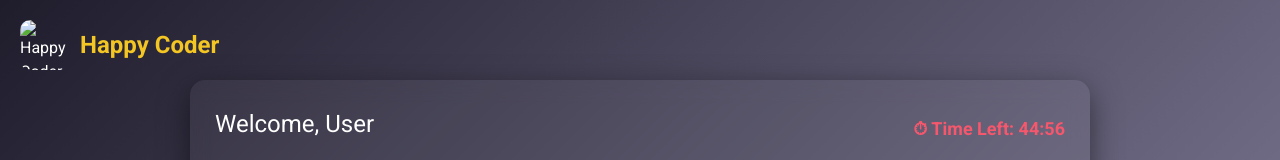
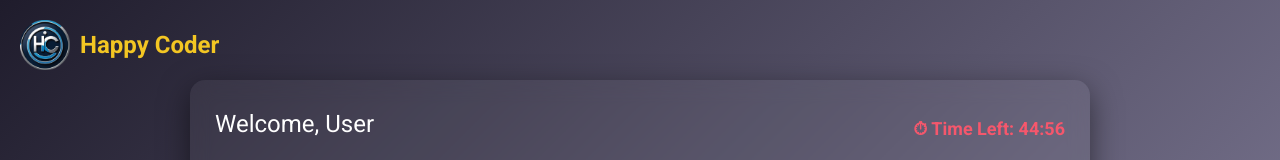
Before and after one commit to jayantsagar2005/Online-Quiz, a plain HTML site: page quiz.html in a window 1280 px wide. Shown: the top 160 px of the page. Drawn offline with nearby package versions, Linux system fonts and the light colour scheme; the site is published under a folder, as on GitHub Pages, so addresses that start at the root find nothing.

Commit message:
Update quiz.html

```diff
--- a/quiz.html
+++ b/quiz.html
@@ -114,7 +114,7 @@
 <body>
 
 <div class="header-logo">
-    <img src="/happy-coder-logo.png" alt="Happy Coder Logo">
+    <img src="happy-coder-logo.png" alt="Happy Coder Logo">
     <span>Happy Coder</span>
 </div>
 
```
